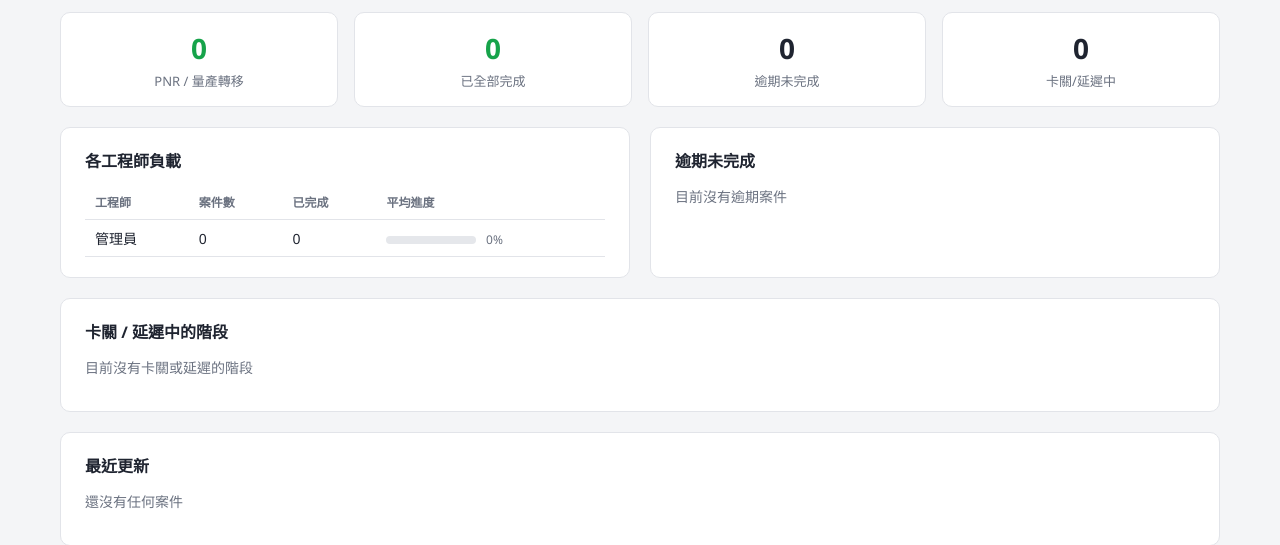
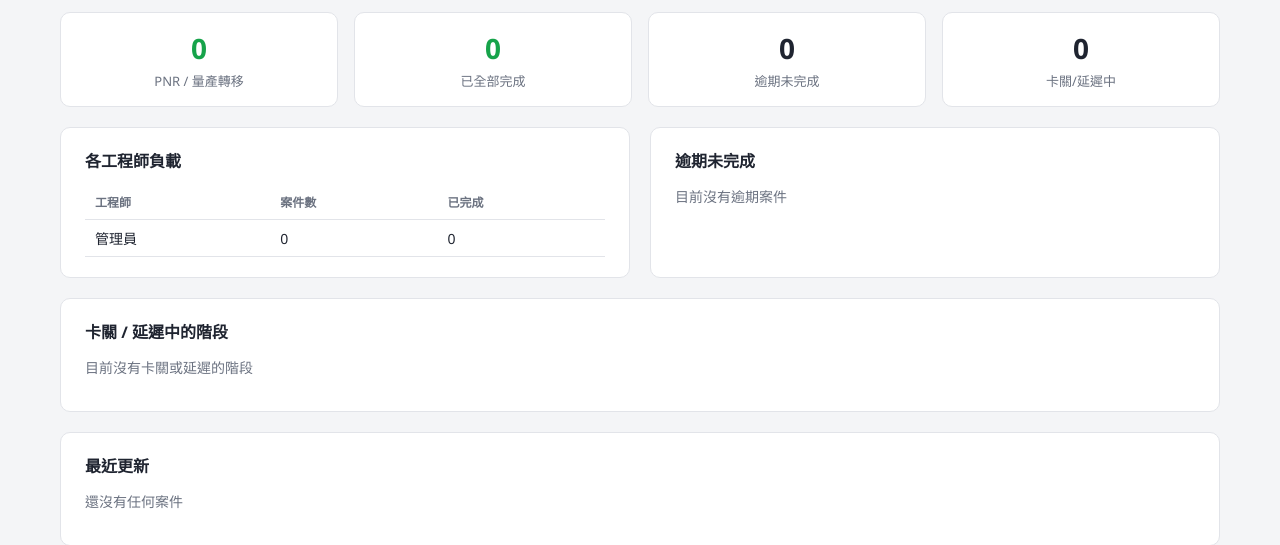
Before and after one commit to VVN0706/npi-case-tracker, a Flask app: page / in a window 1280 px wide. Shown: the part 199-744 px from the top of the page. Run offline with Flask 3, Linux system fonts and the light colour scheme; the visitor is signed in with stand-in values (Sample User, id 1); data comes from the database, SQL or seed files in the repository; data that the repository does not hold is empty.

Commit message:
Remove priority and progress; backfill status history for old cases
Priority and progress % are unused for now, so drop them from the
forms, list and dashboard. The DB columns stay (defaults apply) so no
data is lost and they can come back later.

Also seed case_stage_status_log once for cases that predate it, so the
weekly stats show existing cases instead of being empty. Dates are
estimates (created/last-updated day).

Co-Authored-By: Claude Sonnet 5.5 <noreply@anthropic.com>

```diff
--- a/app.py
+++ b/app.py
@@ -23,7 +23,6 @@ DEFAULT_STAGES = [
     ('客戶驗證 / Qual Report', '#f97316', '客戶回覆 PASS，Qual report 正式結案'),
     ('PNR / 量產轉移', '#16a34a', '量產工單投料，案件轉入量產管理'),
 ]
-PRIORITIES = ['高', '中', '低']
 DEPARTMENTS = ['2620', '2640', '2650']
 STAGE_STATUSES = ['未開始', '進行中', '延遲', '卡關', '完成', 'NA']
 STAGE_STATUS_COLORS = {
@@ -184,6 +183,17 @@ def init_db():
 
         conn.execute('PRAGMA foreign_keys = ON')
         _sync_case_stage_rows(conn)
+
+        # One-time upgrade: seed history for cases that predate the status log, so the
+        # weekly stats aren't empty. Dates are estimates (created/last-updated day).
+        if conn.execute('SELECT COUNT(*) FROM case_stage_status_log').fetchone()[0] == 0:
+            conn.execute('''
+                INSERT INTO case_stage_status_log (case_id, stage_id, old_status, new_status, occurred_on)
+                SELECT css.case_id, css.stage_id, NULL, css.status,
+                       CASE WHEN css.status = '未開始' THEN date(c.created_at, 'localtime')
+                            ELSE date(c.updated_at, 'localtime') END
+                FROM case_stage_status css JOIN cases c ON c.id = css.case_id
+            ''')
 
         app.secret_key = _get_or_create_secret_key(conn)
         conn.commit()
@@ -370,20 +380,15 @@ def dashboard():
     engineer_stats = {}
     for u in conn.execute('SELECT * FROM users WHERE active=1 ORDER BY display_name').fetchall():
         engineer_stats[u['id']] = {'id': u['id'], 'display_name': u['display_name'],
-                                    'total': 0, 'done_cnt': 0, 'progress_sum': 0}
+                                    'total': 0, 'done_cnt': 0}
     for c in all_cases:
         st = engineer_stats.get(c['owner_id'])
         if st is None:
             continue
         st['total'] += 1
-        st['progress_sum'] += c['progress']
         if progress_by_case[c['id']]['all_done']:
             st['done_cnt'] += 1
-    by_engineer = []
-    for st in engineer_stats.values():
-        avg = round(st['progress_sum'] / st['total']) if st['total'] else 0
-        by_engineer.append({**st, 'avg_progress': avg})
-    by_engineer.sort(key=lambda x: (-x['total'], x['display_name']))
+    by_engineer = sorted(engineer_stats.values(), key=lambda x: (-x['total'], x['display_name']))
 
     recent_raw = conn.execute('''
         SELECT c.*, u.display_name AS owner_name
@@ -458,7 +463,7 @@ def _case_form_context(case=None):
         rows = conn.execute('SELECT stage_id, status FROM case_stage_status WHERE case_id=?',
                              (case['id'],)).fetchall()
         stage_status_map = {r['stage_id']: r['status'] for r in rows}
-    return dict(case=case, users=users, stages=stages, priorities=PRIORITIES,
+    return dict(case=case, users=users, stages=stages,
                 stage_statuses=STAGE_STATUSES, stage_status_map=stage_status_map,
                 stage_status_colors=STAGE_STATUS_COLORS, today=date.today().isoformat())
 
@@ -481,11 +486,10 @@ def case_new():
             return render_template('case_form.html', error='案名為必填', **_case_form_context()), 400
         department = _user_department(conn, owner_id)
         cur = conn.execute('''
-            INSERT INTO cases (title, owner_id, department, customer, priority, due_date, progress, note, created_by)
-            VALUES (?,?,?,?,?,?,?,?,?)
-        ''', (title, owner_id, department, request.form.get('customer', ''), request.form.get('priority', '中'),
-              request.form.get('due_date') or None, int(request.form.get('progress') or 0),
-              request.form.get('note', ''), session['user_id']))
+            INSERT INTO cases (title, owner_id, department, customer, due_date, note, created_by)
+            VALUES (?,?,?,?,?,?,?)
+        ''', (title, owner_id, department, request.form.get('customer', ''),
+              request.form.get('due_date') or None, request.form.get('note', ''), session['user_id']))
         _sync_case_stage_rows(conn)
         today = date.today().isoformat()
         for s in conn.execute('SELECT id FROM stages').fetchall():
@@ -514,12 +518,11 @@ def case_edit(case_id):
             return render_template('case_form.html', error='案名為必填', **_case_form_context(case)), 400
         department = _user_department(conn, owner_id)
         conn.execute('''
-            UPDATE cases SET title=?, owner_id=?, department=?, customer=?, priority=?, due_date=?,
-                progress=?, note=?, updated_at=datetime('now')
+            UPDATE cases SET title=?, owner_id=?, department=?, customer=?, due_date=?, note=?,
+                updated_at=datetime('now')
             WHERE id=?
-        ''', (title, owner_id, department, request.form.get('customer', ''), request.form.get('priority', '中'),
-              request.form.get('due_date') or None, int(request.form.get('progress') or 0),
-              request.form.get('note', ''), case_id))
+        ''', (title, owner_id, department, request.form.get('customer', ''),
+              request.form.get('due_date') or None, request.form.get('note', ''), case_id))
 
         today = date.today().isoformat()
         current = {r['stage_id']: r['status'] for r in conn.execute(
--- a/static/style.css
+++ b/static/style.css
@@ -131,24 +131,6 @@ th { color: var(--text-muted); font-weight: 600; font-size: 12px; text-transform
   font-weight: 600;
 }
 
-.priority { font-weight: 600; }
-.priority-高 { color: var(--danger); }
-.priority-中 { color: #d97706; }
-.priority-低 { color: var(--text-muted); }
-
-.progress-bar {
-  display: inline-block;
-  width: 90px;
-  height: 8px;
-  background: #e5e7eb;
-  border-radius: 4px;
-  overflow: hidden;
-  vertical-align: middle;
-  margin-right: 6px;
-}
-.progress-fill { height: 100%; background: var(--primary); }
-.progress-text { font-size: 12px; color: var(--text-muted); }
-
 form label { display: block; font-size: 13px; color: var(--text-muted); margin: 12px 0 4px; }
 form input[type=text], form input[type=password], form input[type=date],
 form input[type=number], form select, form textarea {
--- a/templates/dashboard.html
+++ b/templates/dashboard.html
@@ -32,17 +32,13 @@
     <h2>各工程師負載</h2>
     {% if by_engineer %}
     <table>
-      <thead><tr><th>工程師</th><th>案件數</th><th>已完成</th><th>平均進度</th></tr></thead>
+      <thead><tr><th>工程師</th><th>案件數</th><th>已完成</th></tr></thead>
       <tbody>
         {% for e in by_engineer %}
         <tr>
           <td>{{ e.display_name }}</td>
           <td>{{ e.total }}</td>
           <td>{{ e.done_cnt or 0 }}</td>
-          <td>
-            <div class="progress-bar"><div class="progress-fill" style="width: {{ e.avg_progress or 0 }}%"></div></div>
-            <span class="progress-text">{{ (e.avg_progress or 0)|int }}%</span>
-          </td>
         </tr>
         {% endfor %}
       </tbody>
@@ -104,7 +100,7 @@
   <h2>最近更新</h2>
   {% if recent %}
   <table>
-    <thead><tr><th>案名</th><th>負責人</th><th>目前階段</th><th>進度</th><th>最新備註</th><th>更新時間</th></tr></thead>
+    <thead><tr><th>案名</th><th>負責人</th><th>目前階段</th><th>最新備註</th><th>更新時間</th></tr></thead>
     <tbody>
       {% for c in recent %}
       <tr>
@@ -118,7 +114,6 @@
           <span class="pill" style="background: {{ c.current_status_color }}">{{ c.current_status }}</span>
           {% endif %}
         </td>
-        <td>{{ c.progress }}%</td>
         <td class="note-cell">{{ c.note or '' }}</td>
         <td>{{ c.updated_at }}</td>
       </tr>
```
Also changed, not shown: templates/case_form.html (+0 -10 lines), templates/case_list.html (+1 -6 lines).
